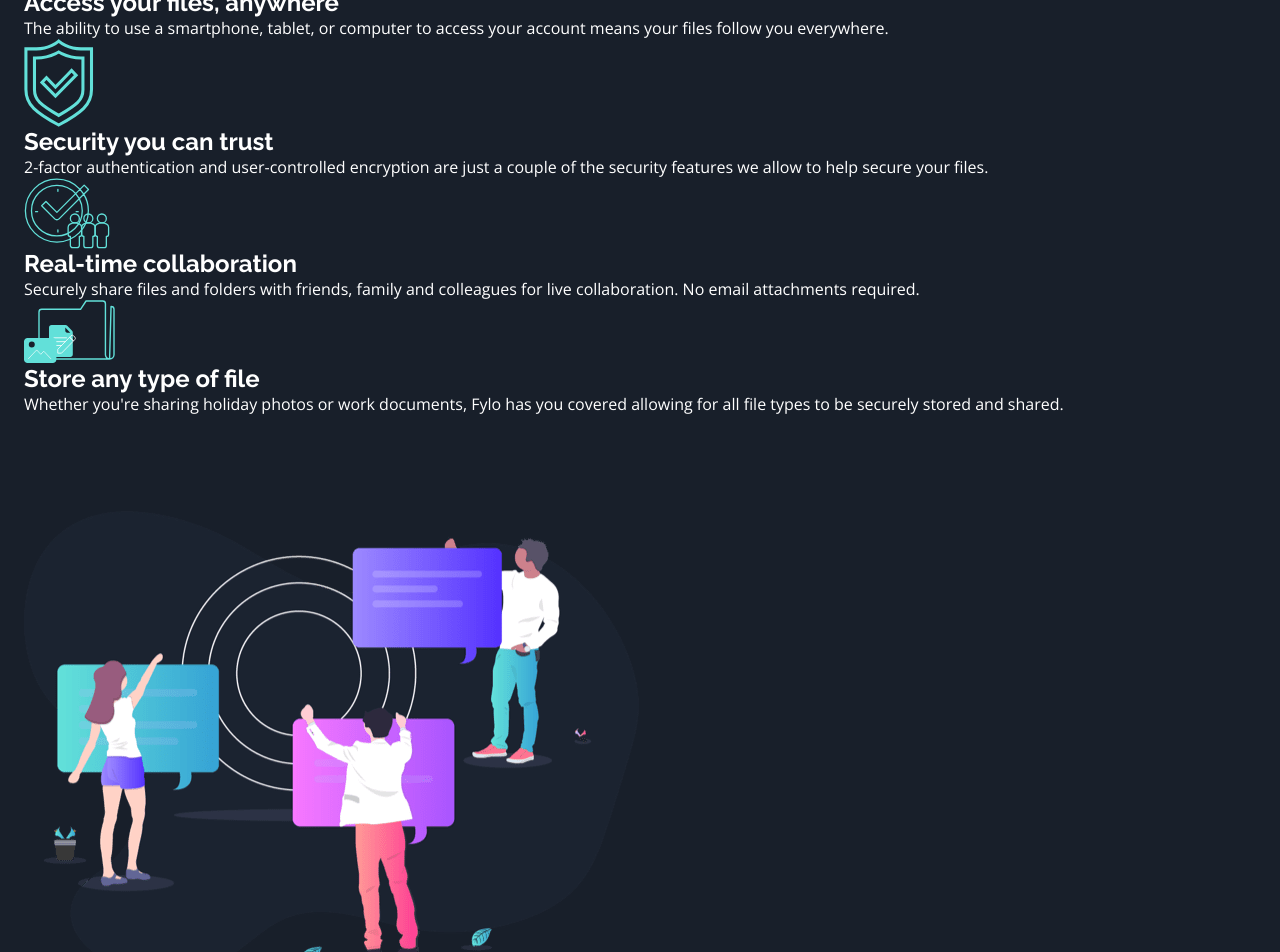
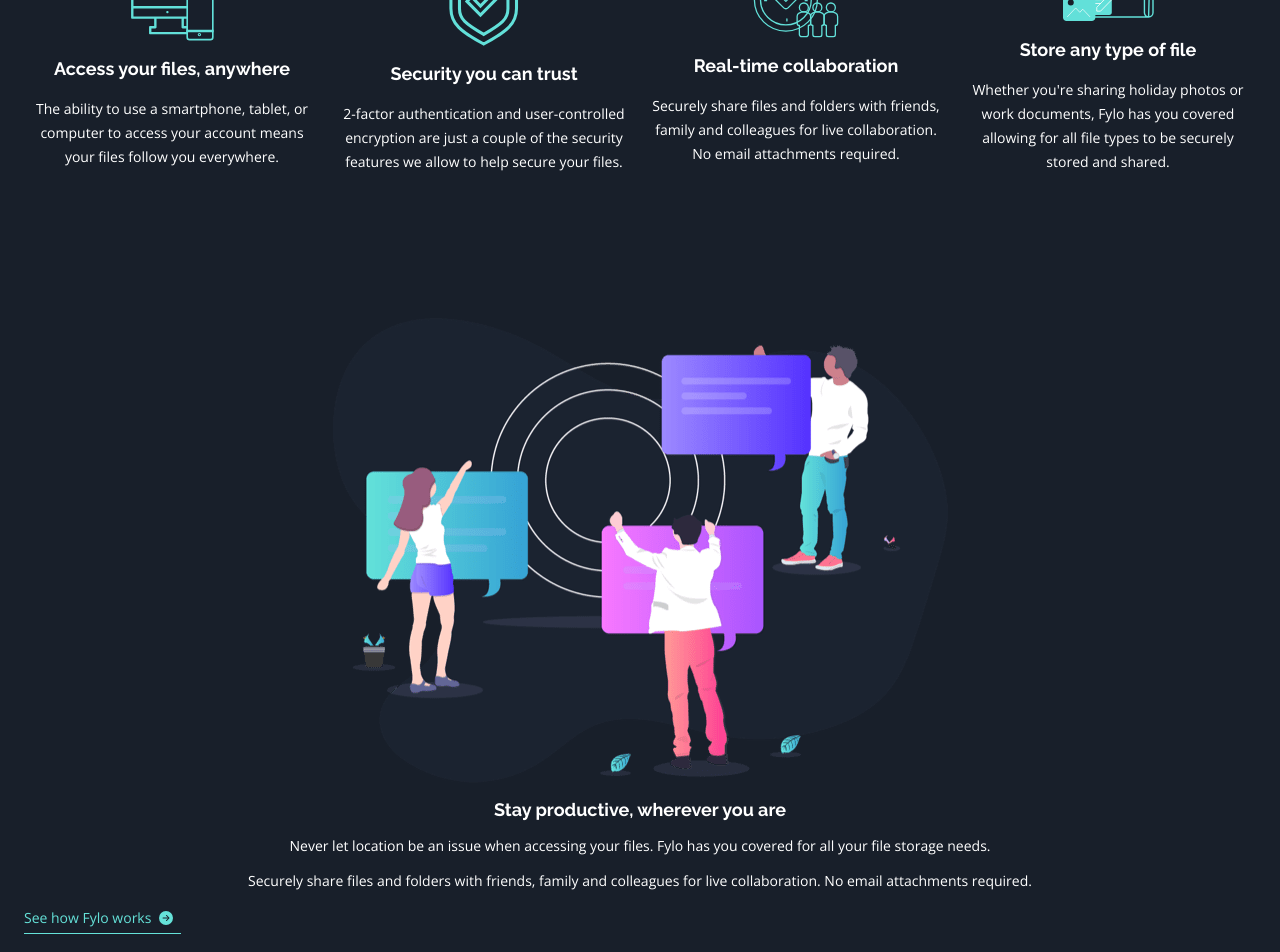
Before and after one commit to brandonmitchell217/fylo-dark-landing, a React (Vite) app: page / in a window 1280 px wide. Shown: the part 980-1932 px from the top of the page. Built offline with nearby package versions, Linux system fonts and the light colour scheme.

Commit message:
[feat]: Features & cta section

```diff
--- a/src/components/Cta.jsx
+++ b/src/components/Cta.jsx
@@ -5,7 +5,7 @@ import { BsFillArrowRightCircleFill } from "react-icons/bs";
 export const Cta = () => {
   return (
     <section id="cta">
-      <div>
+      <div className="flex-col">
         <img
           src={Illustration}
           alt="Illustration of productive collaboration"
@@ -19,7 +19,7 @@ export const Cta = () => {
           Securely share files and folders with friends, family and colleagues
           for live collaboration. No email attachments required.
         </p>
-        <a href="/">
+        <a href="/" className="ctaBtn">
           See how Fylo works
           <span>
             <BsFillArrowRightCircleFill />
--- a/src/components/Features.jsx
+++ b/src/components/Features.jsx
@@ -38,9 +38,9 @@ export const Features = () => {
 
   return (
     <section id="features">
-      <div>
+      <div className="flex-split">
         {FeatureList.map((feat) => (
-          <div key={feat.id}>
+          <div className="flex-col feat" key={feat.id}>
             <img src={feat.image} alt="Feature Icon" />
             <h2>{feat.header}</h2>
             <p>{feat.description}</p>
--- a/src/styles/_variables.scss
+++ b/src/styles/_variables.scss
@@ -1,6 +1,7 @@
 $heading: "Raleway";
 $body: "Open Sans";
 $bodySize: 14px;
+$regLH: 150%;
 $light: 300;
 $reg: 400;
 $bold: 700;
@@ -21,3 +22,9 @@ $red: hsl(0, 100%, 63%);
 
 // Neutral Colors
 $white: hsl(0, 0%, 100%);
+
+$sm: 576px;
+$md: 768px;
+$lg: 992px;
+$xl: 1200px;
+$xxl: 1400px;
--- a/src/styles/index.scss
+++ b/src/styles/index.scss
@@ -15,7 +15,7 @@ body {
   font-weight: $reg;
 
   section {
-    padding: 3rem 1.5rem;
+    padding: 6rem 1.5rem 3rem;
   }
 
   img {
@@ -31,6 +31,10 @@ body {
   h6 {
     font-family: $heading, sans-serif;
     font-weight: $bold;
+  }
+
+  h2 {
+    font-size: 18px;
   }
 
   a {
@@ -67,6 +71,13 @@ body {
     }
   }
 
+  .flex-col {
+    display: flex;
+    flex-direction: column;
+    justify-content: center;
+    align-items: center;
+  }
+
   .App {
     max-width: 1440px;
     margin: auto;
@@ -85,21 +96,17 @@ body {
     text-shadow: 0 1px 2px rgba(0, 0, 0, 0.25);
   }
 
+  // Section Landing
   #landing {
-    padding-top: 6rem;
     text-align: center;
 
     .flex-col {
-      display: flex;
-      flex-direction: column;
-      justify-content: center;
-      align-items: center;
       gap: 1rem;
 
       p {
         font-weight: $light;
         font-size: $bodySize;
-        line-height: 150%;
+        line-height: $regLH;
       }
 
       .blueBtn {
@@ -111,7 +118,60 @@ body {
     }
 
     h1 {
-      line-height: 150%;
+      line-height: $regLH;
+    }
+  }
+
+  // Section Features
+  #features {
+    .flex-split {
+      display: flex;
+      flex-direction: column;
+      align-items: center;
+      gap: 5rem;
+      text-align: center;
+      @media (min-width: $lg) {
+        flex-direction: row;
+        gap: 1rem;
+      }
+    }
+    .feat {
+      max-width: 320px;
+      width: 100%;
+
+      line-height: $regLH;
+      gap: 1rem;
+
+      p {
+        font-size: $bodySize;
+      }
+    }
+  }
+  // End Body
+
+  // Section CTA
+  #cta {
+    .flex-col {
+      gap: 1rem;
+    }
+    p {
+      font-size: $bodySize;
+    }
+
+    .ctaBtn {
+      padding-bottom: 0.25rem;
+      align-self: flex-start;
+      display: flex;
+      justify-content: center;
+      align-items: center;
+
+      font-size: $bodySize;
+      color: $cyan;
+      border-bottom: 1px solid $cyan;
+      span {
+        margin-top: 4px;
+        padding: 0 0.5rem;
+      }
     }
   }
 }
```
